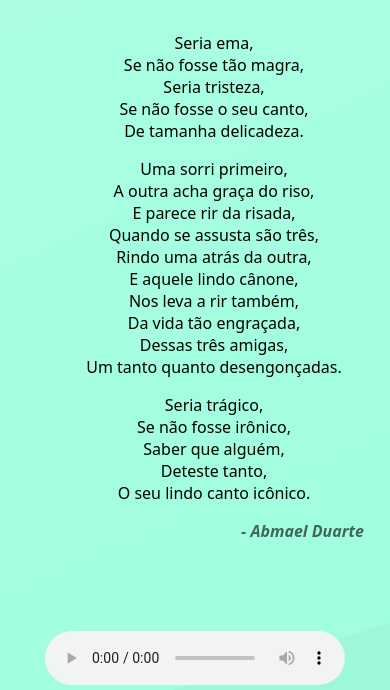
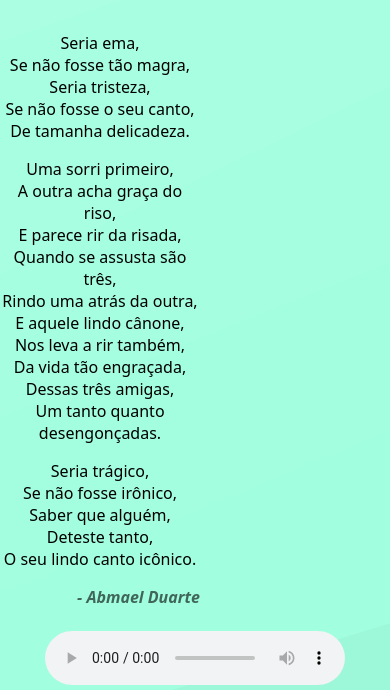
Before and after one commit to dduartess/Site-Kombitha, a plain HTML site: page siriema.html in a window 390 px wide. Shown: the part 177-867 px from the top of the page. Drawn offline with Linux system fonts and the light colour scheme.

Commit message:
fix 300px

```diff
--- a/assets/css/style.css
+++ b/assets/css/style.css
@@ -720,6 +720,14 @@ cite p {
         margin-top: 2rem;
     }
 
+    .audio {
+        margin-left: -10rem;
+    }
+    .corpo-poema{
+        width: 200px;
+        margin-left: -10rem;
+    }
+
 }
 
 @media (max-width: 350px) {
```
